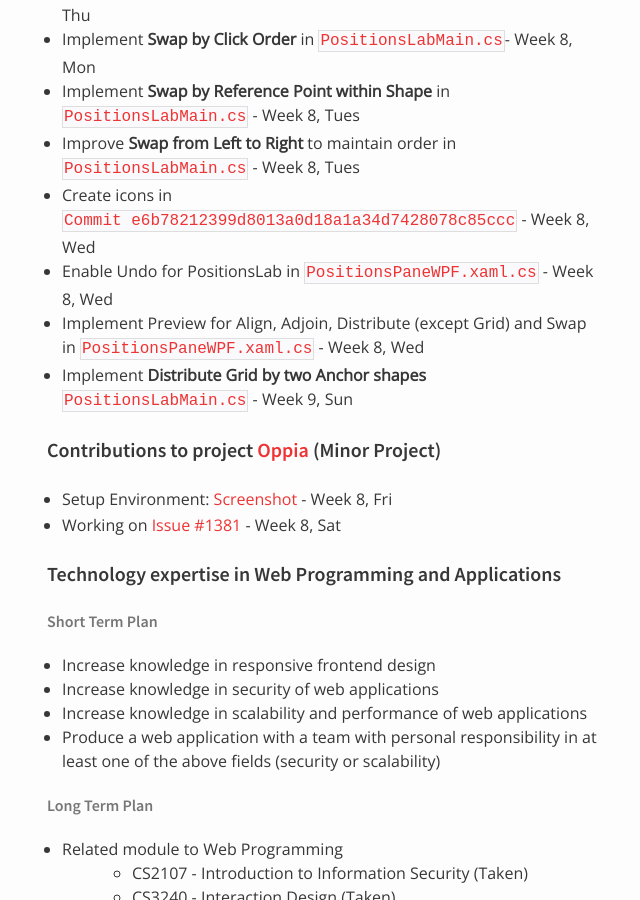
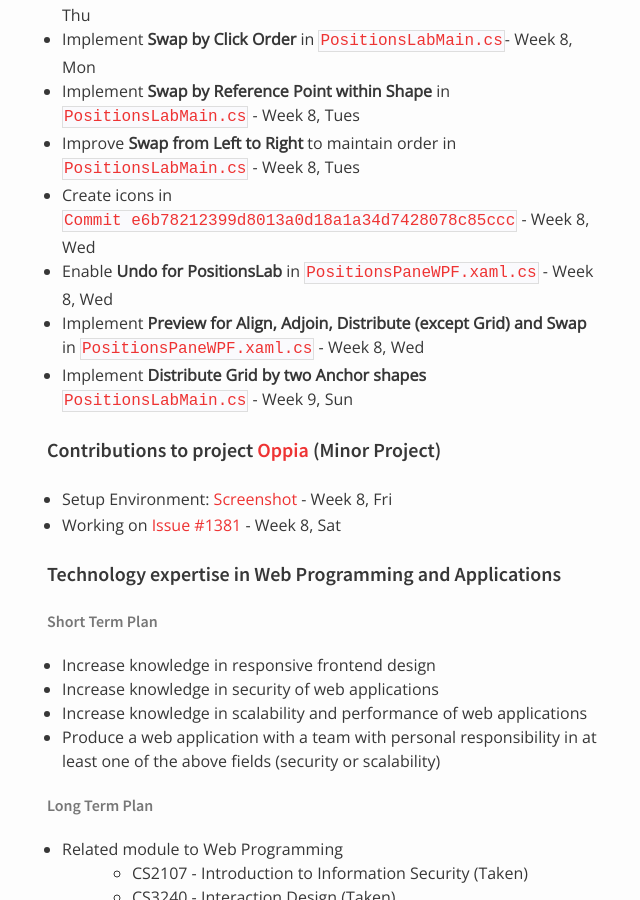
Before and after one commit to nus-oss/cs3281-AY1516S2-website, a Jekyll site: the page built from teams/powerpointlabs.md, in a window 1280 px wide and 900 px high, scrolled down 4376 px. Shown: the whole window, without its empty margins (323-963 px from the left). Built offline with Jekyll 4.4.1, drawn with Linux system fonts in a browser that asks for light colours.

Commit message:
Update oswell's contributions

```diff
--- a/teams/powerpointlabs.md
+++ b/teams/powerpointlabs.md
@@ -128,8 +128,8 @@ permalink: /teams/powerpointlabs/
 * Implement **Swap by Reference Point within Shape** in [`PositionsLabMain.cs`](https://github.com/nus-fboa2016-PL/PowerPointLabs/blob/560c95ffb0f2e34748b4aaea553d2acd928b69c5/PowerPointLabs/PowerPointLabs/PositionsLab/PositionsLabMain.cs) - Week 8, Tues
 * Improve **Swap from Left to Right** to maintain order in [`PositionsLabMain.cs`](https://github.com/nus-fboa2016-PL/PowerPointLabs/blob/560c95ffb0f2e34748b4aaea553d2acd928b69c5/PowerPointLabs/PowerPointLabs/PositionsLab/PositionsLabMain.cs) - Week 8, Tues
 * Create icons in [`Commit e6b78212399d8013a0d18a1a34d7428078c85ccc`](https://github.com/nus-fboa2016-PL/PowerPointLabs/commit/e6b78212399d8013a0d18a1a34d7428078c85ccc) - Week 8, Wed
-* Enable Undo for PositionsLab in [`PositionsPaneWPF.xaml.cs`](https://github.com/nus-fboa2016-PL/PowerPointLabs/blob/3be5c078f66471729725ddc07f7faa624148449a/PowerPointLabs/PowerPointLabs/PositionsLab/PositionsPaneWPF.xaml.cs) - Week 8, Wed
-* Implement Preview for Align, Adjoin, Distribute (except Grid) and Swap in [`PositionsPaneWPF.xaml.cs`](https://github.com/nus-fboa2016-PL/PowerPointLabs/blob/d906410c8ee7490536eec30eea79714502299746/PowerPointLabs/PowerPointLabs/PositionsLab/PositionsPaneWPF.xaml) - Week 8, Wed
+* Enable **Undo for PositionsLab** in [`PositionsPaneWPF.xaml.cs`](https://github.com/nus-fboa2016-PL/PowerPointLabs/blob/3be5c078f66471729725ddc07f7faa624148449a/PowerPointLabs/PowerPointLabs/PositionsLab/PositionsPaneWPF.xaml.cs) - Week 8, Wed
+* Implement **Preview for Align, Adjoin, Distribute (except Grid) and Swap** in [`PositionsPaneWPF.xaml.cs`](https://github.com/nus-fboa2016-PL/PowerPointLabs/blob/d906410c8ee7490536eec30eea79714502299746/PowerPointLabs/PowerPointLabs/PositionsLab/PositionsPaneWPF.xaml) - Week 8, Wed
 * Implement **Distribute Grid by two Anchor shapes** [`PositionsLabMain.cs`](https://github.com/nus-fboa2016-PL/PowerPointLabs/blob/0ab2e5aa71bfc4db6722eebd01a28bfa5bc9af9d/PowerPointLabs/PowerPointLabs/PositionsLab/PositionsLabMain.cs) - Week 9, Sun
 
 #### Contributions to project [Oppia](https://www.oppia.org/) (Minor Project)
```
